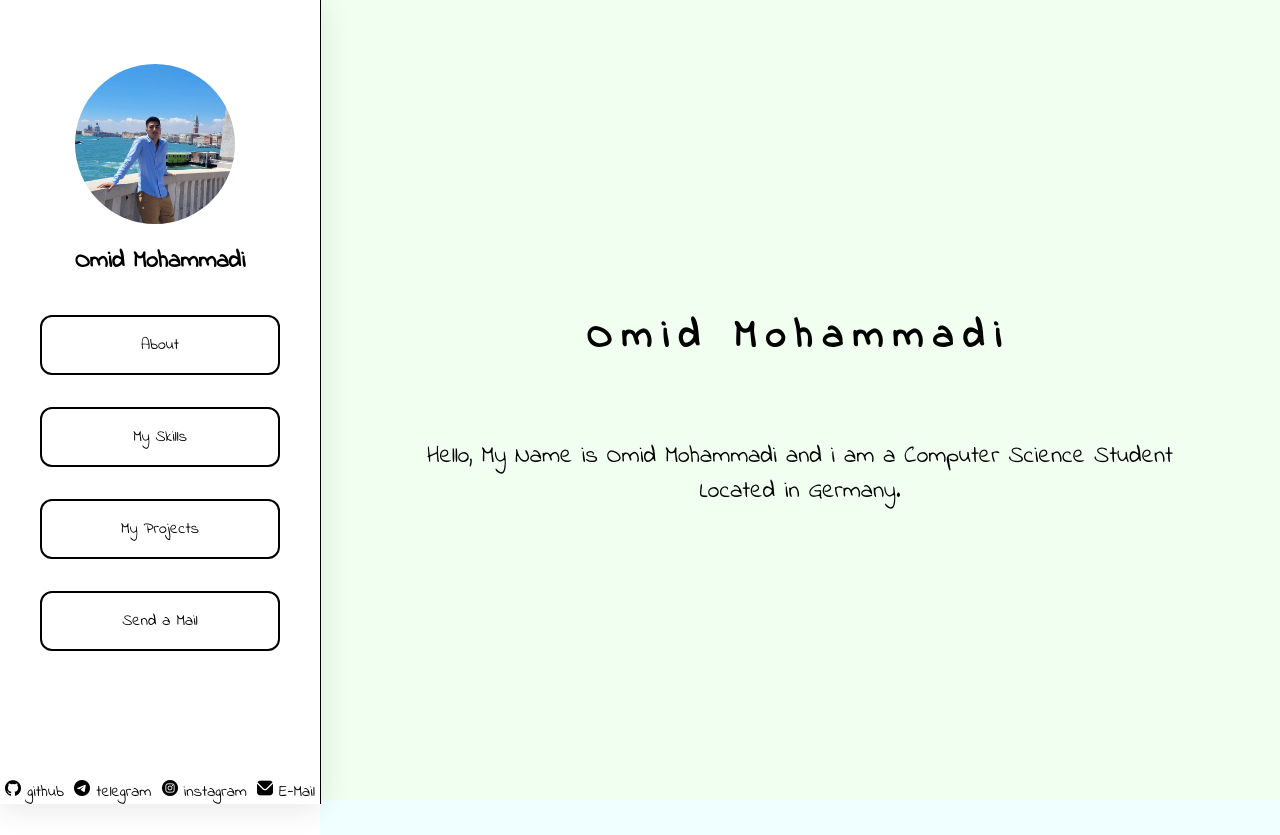
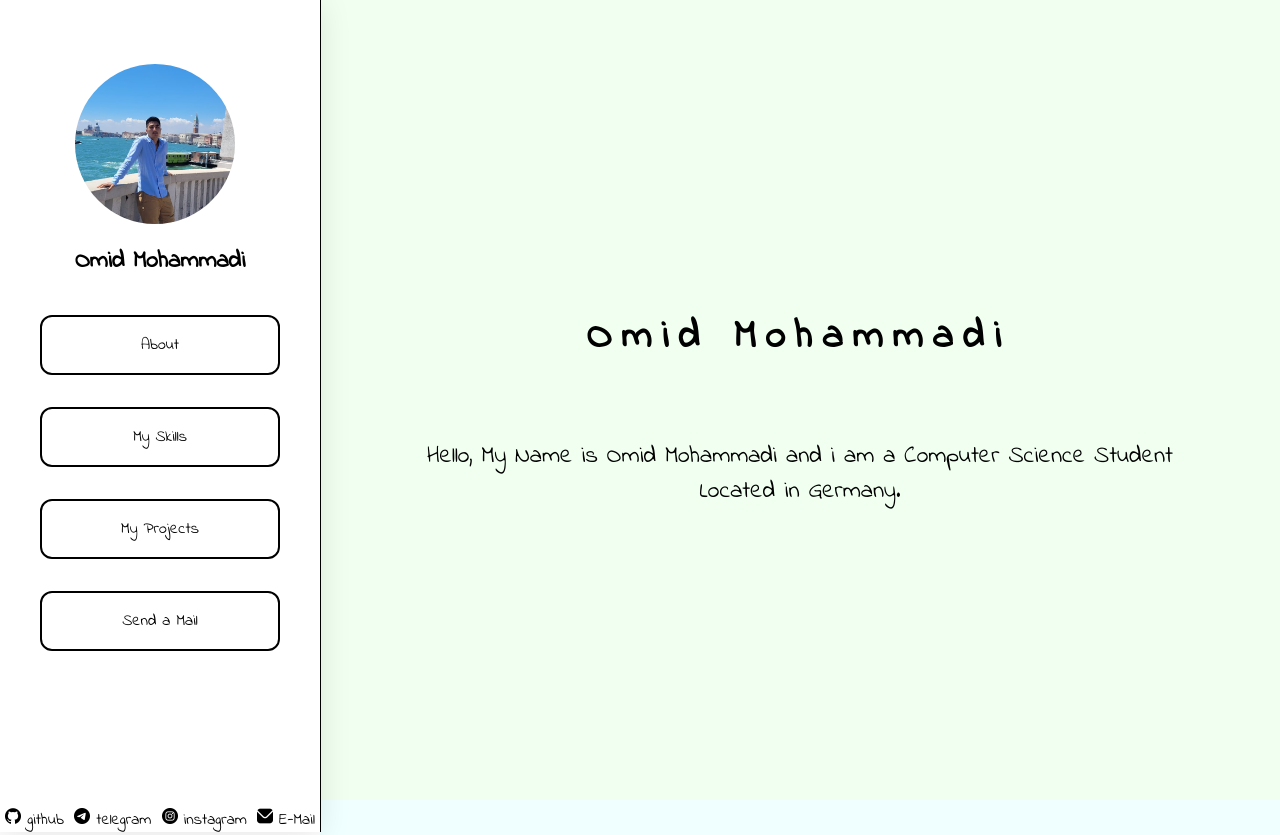
Before and after one commit to me-Omid/Omid, a plain HTML site: page index.html in a window 1280 px wide. Shown: the top 835 px of the page. Drawn offline with Linux system fonts and the light colour scheme.

Commit message:
Update style.css

```diff
--- a/style.css
+++ b/style.css
@@ -14,7 +14,7 @@ body{display: flex; flex-direction: row;
     /* Top part of the Navigation */
     #navigation{
         display: flex; flex-direction: column; align-items:center; padding-top: 2rem; flex-shrink: 0; justify-content: space-between;
-        min-width: 25dvw; height: 96.5vh;  background-color: rgb(255, 254, 200);
+        min-width: 25dvw; height: 100dvh;  background-color: rgb(255, 254, 200);
         background: rgb(255, 255, 255);
         box-shadow: 0 4px 30px rgba(0, 0, 0, 0.1);
         border-right:1px rgb(0, 0, 0) solid;
```
